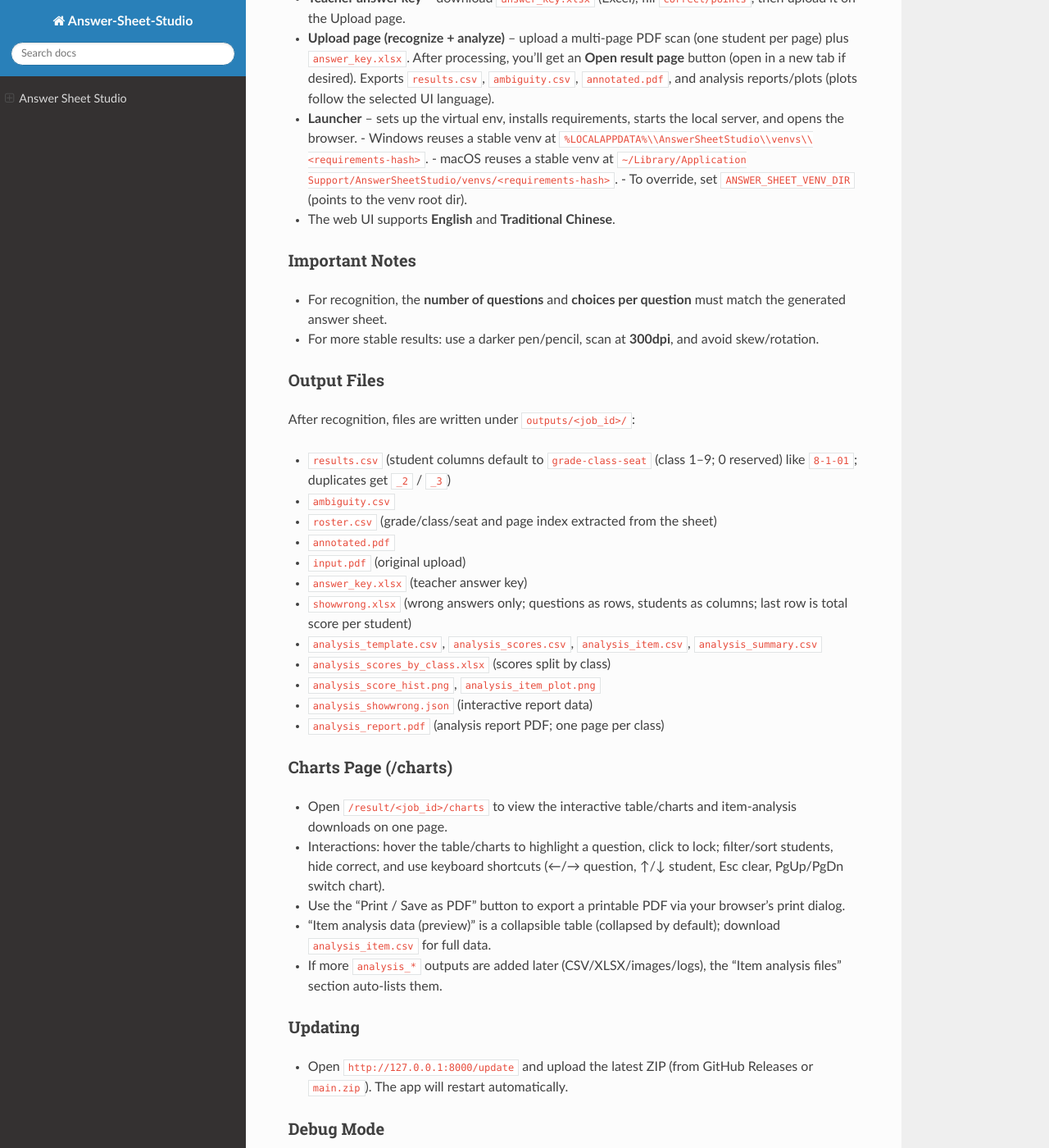
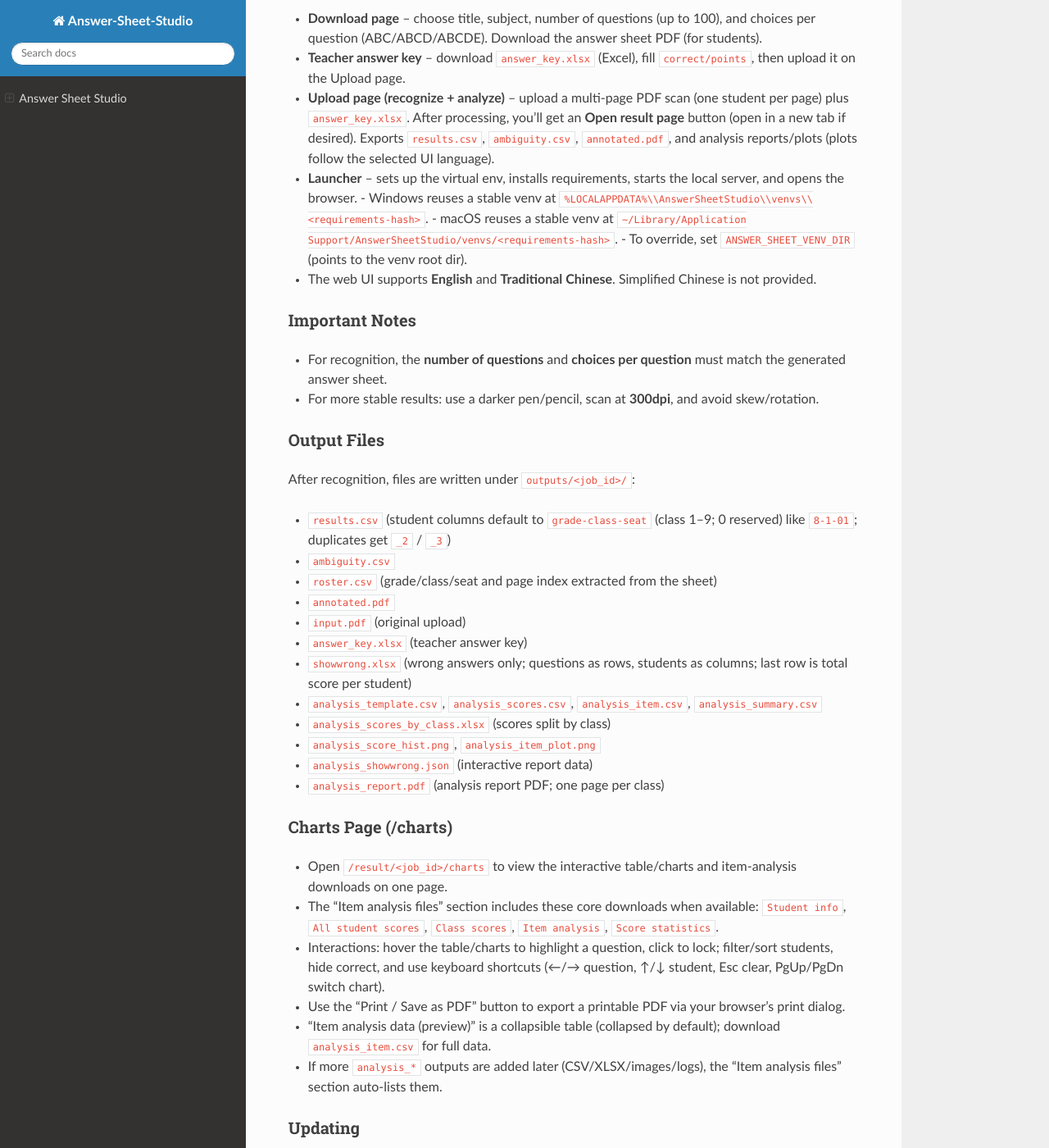
Before and after one commit to Abieskawa/answer-sheet-studio, a Sphinx documentation site: the page built from source/index.rst, in a window 1280 px wide and 1400 px high, scrolled down 4479 px. Shown: the whole window at 82% size. Built offline with Sphinx 7.4.7 and the Read the Docs theme 3.1.0, drawn with Linux system fonts in a browser that asks for light colours; some of the changed text lies outside the part shown.

Commit message:
Restore zh-Hant analysis downloads and docs; keep no zh-Hans

```diff
--- a/source/index.rst
+++ b/source/index.rst
@@ -166,7 +168,7 @@
   - Windows reuses a stable venv at ``%LOCALAPPDATA%\\AnswerSheetStudio\\venvs\\<requirements-hash>``.
   - macOS reuses a stable venv at ``~/Library/Application Support/AnswerSheetStudio/venvs/<requirements-hash>``.
   - To override, set ``ANSWER_SHEET_VENV_DIR`` (points to the venv root dir).
-- The web UI supports **English** and **Traditional Chinese**.
+- The web UI supports **English** and **Traditional Chinese**. Simplified Chinese is not provided.
 
 Important Notes
 ~~~~~~~~~~~~~~~
@@ -196,6 +198,7 @@
 ~~~~~~~~~~~~~~~~~~~~~
 
 - Open ``/result/<job_id>/charts`` to view the interactive table/charts and item-analysis downloads on one page.
+- The “Item analysis files” section includes these core downloads when available: ``Student info``, ``All student scores``, ``Class scores``, ``Item analysis``, ``Score statistics``.
 - Interactions: hover the table/charts to highlight a question, click to lock; filter/sort students, hide correct, and use keyboard shortcuts (←/→ question, ↑/↓ student, Esc clear, PgUp/PgDn switch chart).
 - Use the “Print / Save as PDF” button to export a printable PDF via your browser’s print dialog.
 - “Item analysis data (preview)” is a collapsible table (collapsed by default); download ``analysis_item.csv`` for full data.
```
Also changed, not shown: other parts of source/index.rst (+2 -0 lines), README.md (+4 -2 lines), 2 other files.
